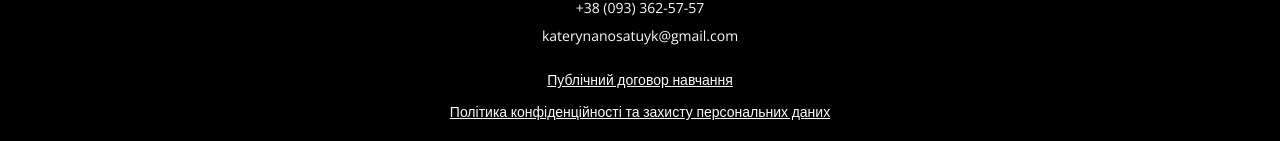
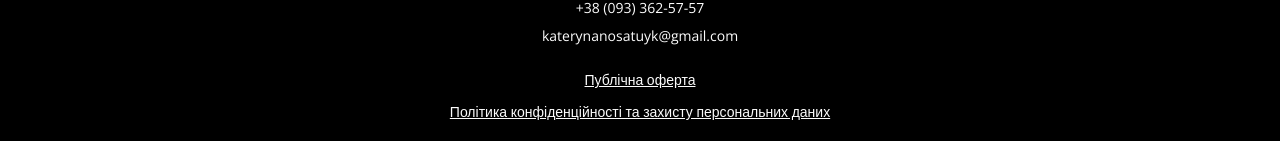
Before and after one commit to IraMira333/kateryna_kutsyk_master-class, a Next.js app: page / in a window 1280 px wide. Shown: the part 8213-8354 px from the top of the page. Built offline with nearby package versions, Linux system fonts and the light colour scheme.

Commit message:
Update Footer.tsx

```diff
--- a/src/components/Footer/Footer.tsx
+++ b/src/components/Footer/Footer.tsx
@@ -21,7 +21,7 @@ export const Footer = () => {
                 </div>
             </div>
             <div className=" underline mb-2 active:text-accentText transition-all duration-[250ms] ease-[cubic-bezier(0.4,0,0.2,1)]">
-                <a>Публічний договор навчання</a>
+                <a href="/offer">Публічна оферта</a>
             </div>
             <div className=" underline active:text-accentText transition-all duration-[250ms] ease-[cubic-bezier(0.4,0,0.2,1)]">
                 <a href="/terms">
```
